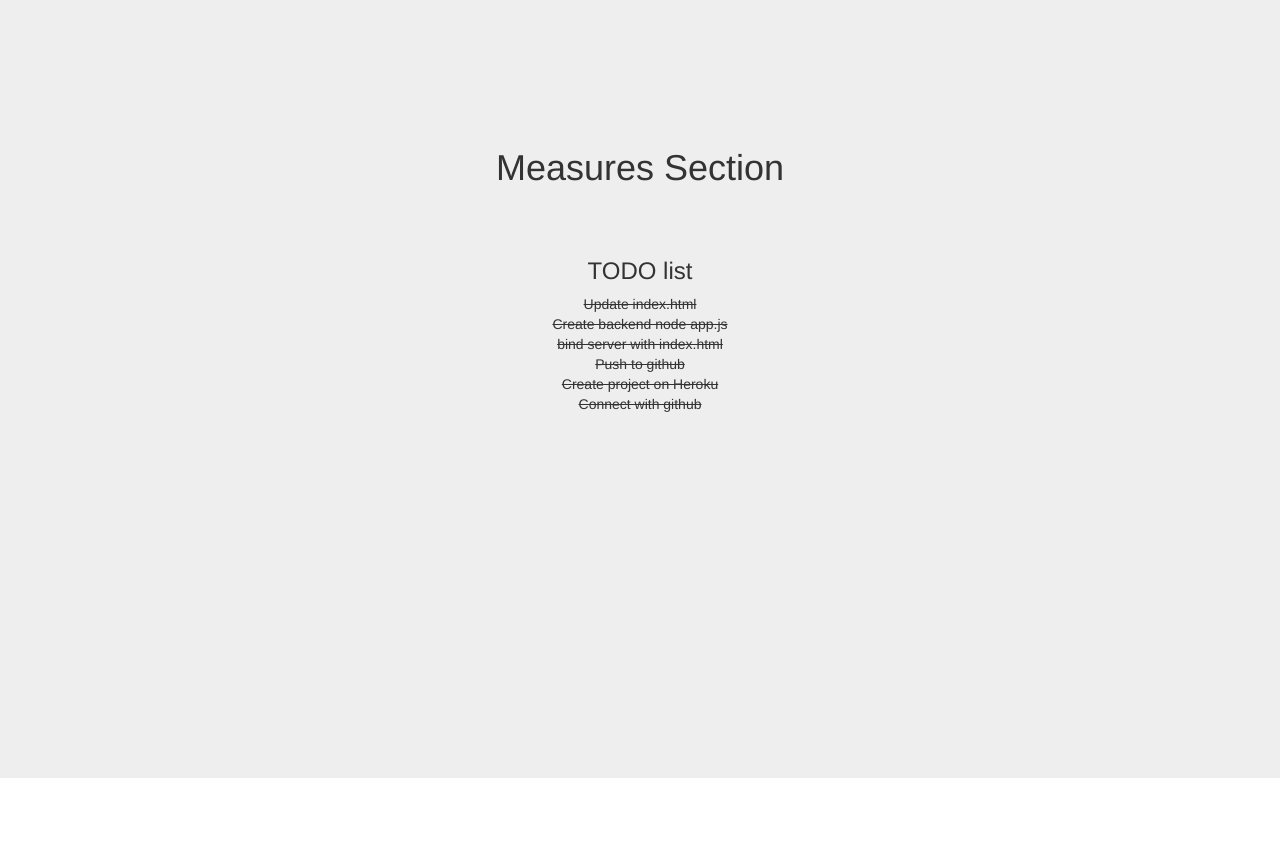
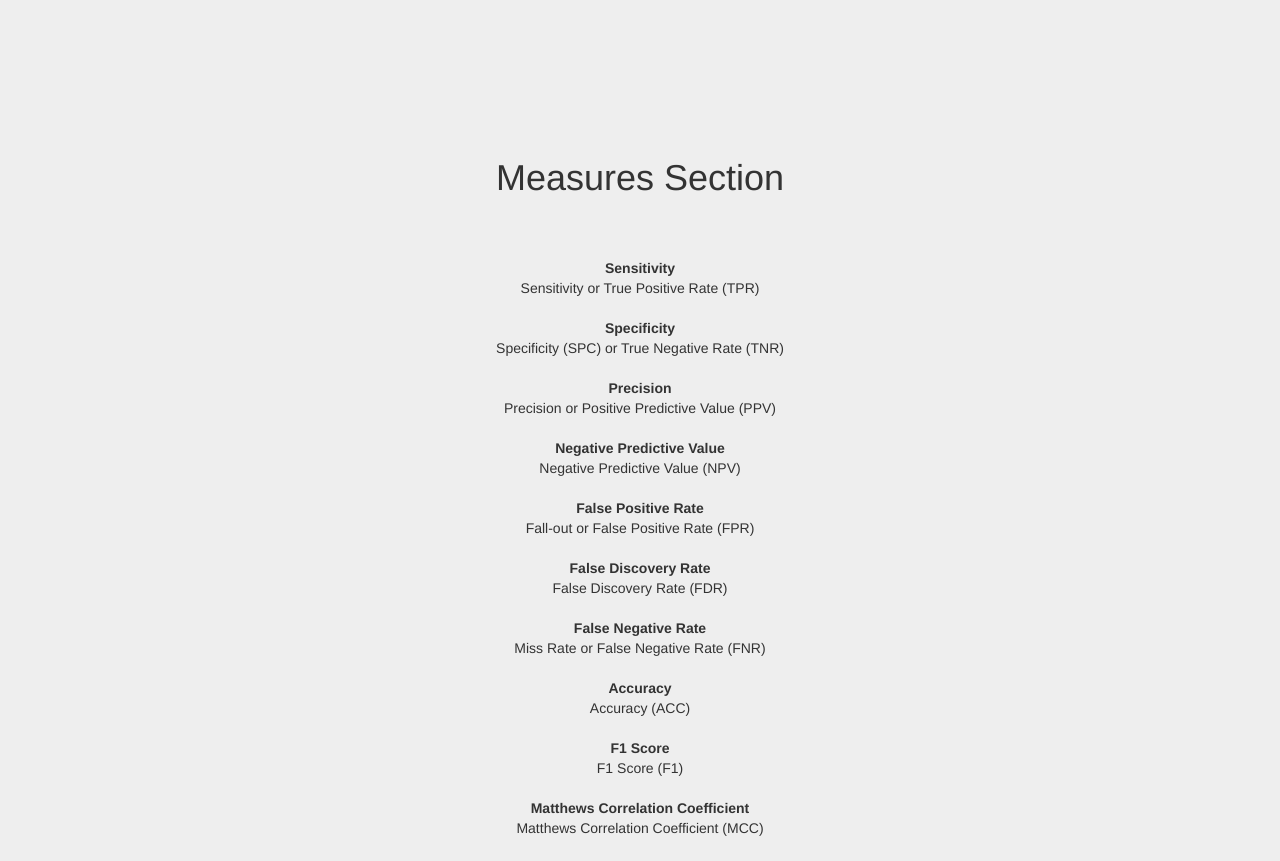
Before and after one commit to bkazic/confusion-matrix, a plain HTML site: page index.html in a window 1280 px wide. Shown: the part 1320-2181 px from the top of the page. Drawn offline with nearby package versions, Linux system fonts and the light colour scheme.

Commit message:
initial text for measures-section added some style for class title in css/custom-style.css

```diff
--- a/css/custom-style.css
+++ b/css/custom-style.css
@@ -16,3 +16,7 @@
     padding: 50px 0 50px 0;
     text-align: center;
 }
+
+.title {
+    padding: 0px 0 50px 0;
+}
--- a/index.html
+++ b/index.html
@@ -30,7 +30,7 @@
 
 <!-- The #page-top ID is part of the scrolling feature - the data-spy and data-target are part of the built-in Bootstrap scrollspy function -->
 
-<body id="page-top" data-spy="scroll" data-target=".navbar-fixed-top">
+<body id="page-top" data-spy="scroll" data-target=".navbar-fixed-top" ng-app="cmApp">
 
     <!-- Navigation -->
     <nav class="navbar navbar-default navbar-fixed-top" role="navigation">
@@ -66,19 +66,16 @@
     </nav>
 
     <!-- Intro Section -->
-    <section id="intro" class="intro-section" ng-app="cmApp">
+    <section id="intro" class="intro-section">
         <div class="container" ng-controller="mainController">
             <div class="row">
                 <div class="col-lg-12">
                     <!-- Title -->
-                    <div class="title" align="center">
-                        <h1>
-                            Confusion Matrix
-                            <br>
-                            <small>Online Calculator</small>
-                        </h1>
-                    </div>
-                    <br><br>
+                    <h1 class="title">
+                        Confusion Matrix
+                        <br>
+                        <small>Online Calculator</small>
+                    </h1>
 
                     <!-- Confusion Matrix table -->
                     <div class="confusionMatrix">
@@ -187,21 +184,16 @@
 
     <!-- Measures Section -->
     <section id="measures" class="measures-section">
-        <div class="container">
+        <div class="container" ng-controller="mainController">
             <div class="row">
                 <div class="col-lg-12">
-                    <h1>Measures Section</h1>
-
-                    <br><br>
-
-                    <h3>TODO list</h3>
-                    <del>Update index.html</del><br>
-                    <del>Create backend node app.js</del><br>
-                    <del>bind server with index.html</del><br>
-                    <del>Push to github</del><br>
-                    <del>Create project on Heroku</del><br>
-                    <del>Connect with github</del><br>
-
+                    <h1 class="title">Measures Section</h1>
+                    <div ng-repeat="metric in metrics">
+                        <b>{{metric.name}}</b>
+                        <br>
+                        {{metric.longName}}
+                        <br><br>
+                    </div>
                 </div>
             </div>
         </div>
```
